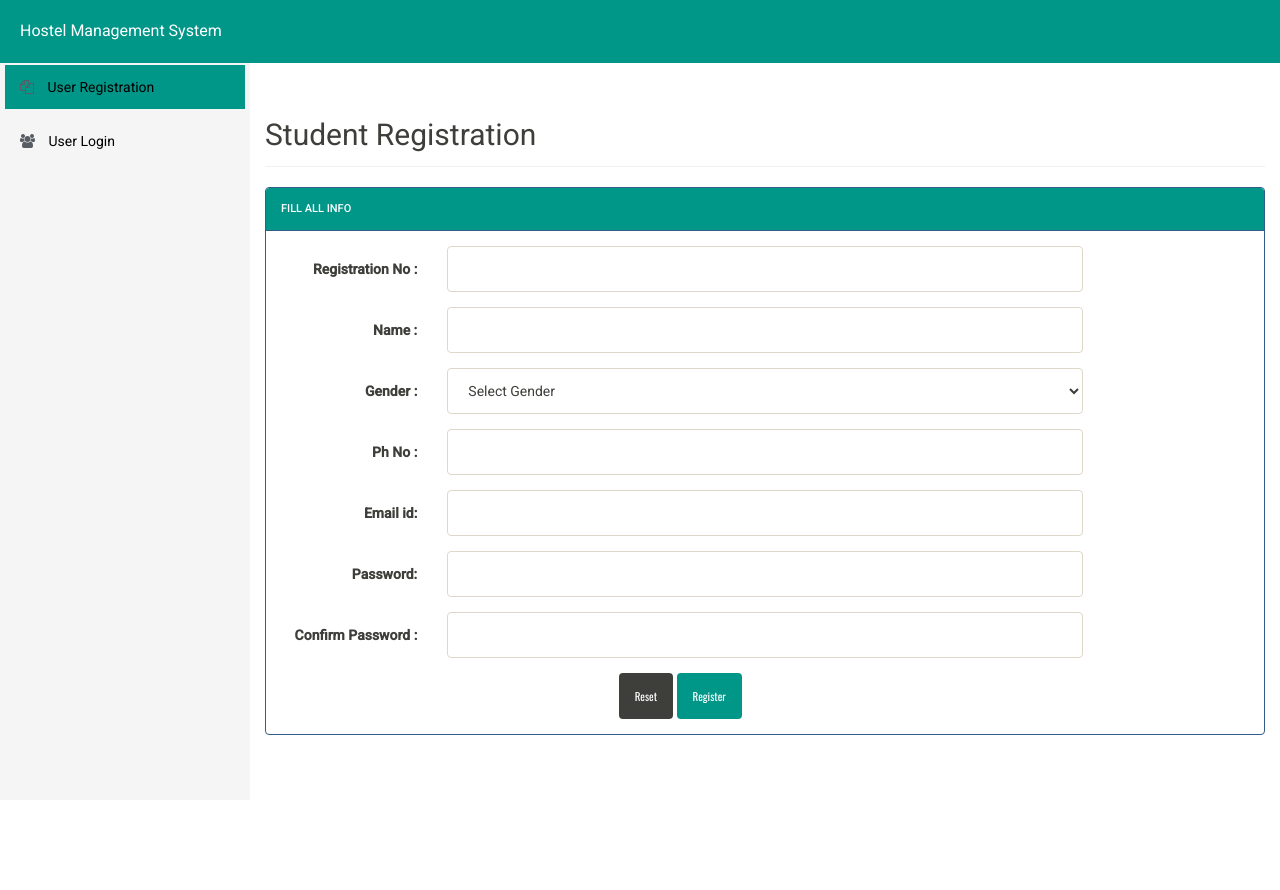
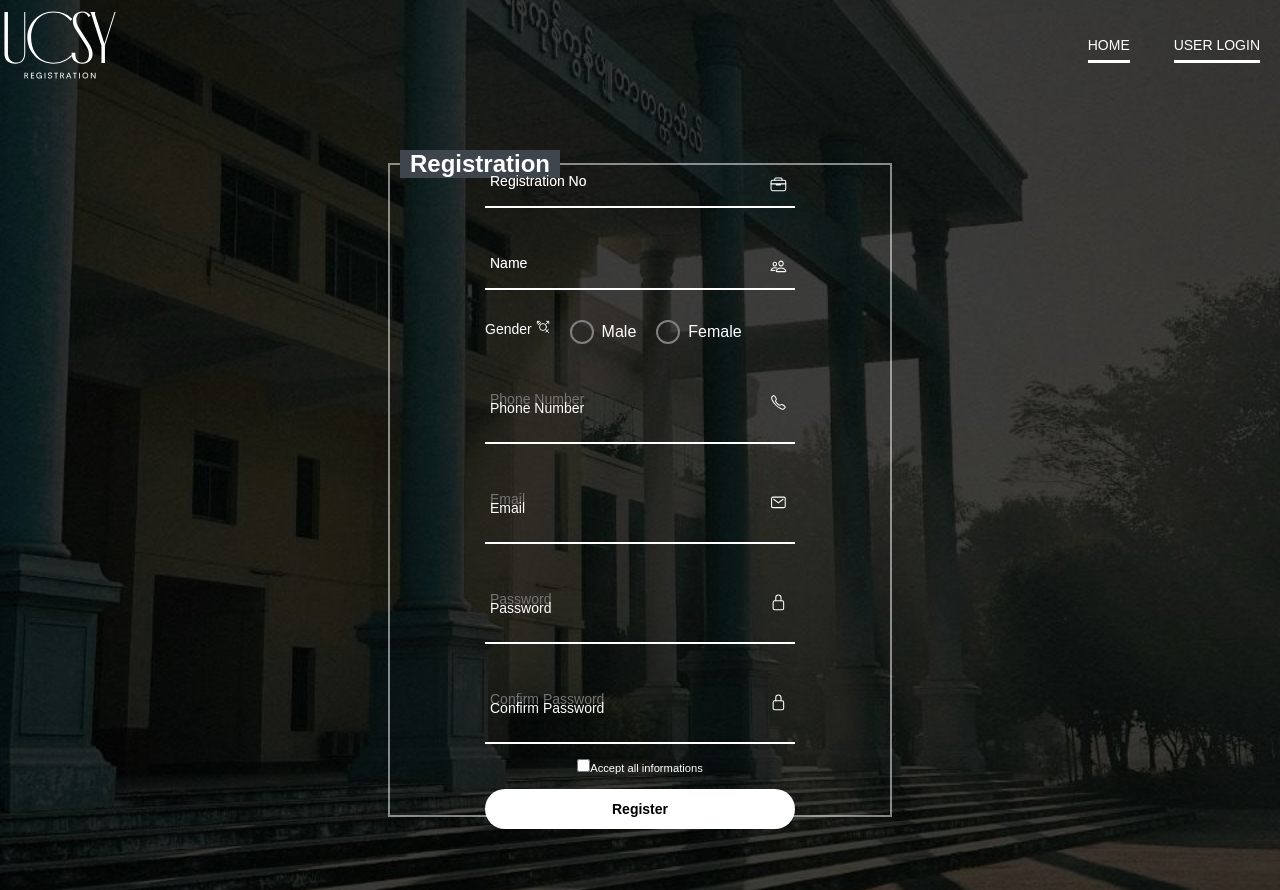
Before and after one commit to Kaung10/Hostel-Management, a PHP site: page /registration.php in a window 1280 px wide. Before the commit the page ends 735 px from the top, so only its background shows below. Run offline with PHP 8.4, Linux system fonts and the light colour scheme.

Commit message:
change registration UI by modifying reg.php and adding styv2.css

```diff
--- /dev/null
+++ b/admin/css/css/stylev2.css
@@ -0,0 +1,263 @@
+@import url('https://fonts.googleapis.com/css?family=Tangerine');
+
+*{
+    margin: 0;
+    padding: 0;
+    font-family: 'poppins',sans-serif;
+}
+body{
+    background-image : linear-gradient(rgba(0,0,0,0.75),rgba(0,0,0,0.75)),url("./Background.jpg");
+    /* background: url('./Background.jpg'); */
+
+    background-size:cover;
+    background-repeat: no-repeat;
+    background-position: center;
+}
+
+section{
+    display: flex;
+    justify-content: center;
+    align-items: center;
+    min-height: 100vh;
+    width: 100%;
+    /* background-image : linear-gradient(rgba(0,0,0,0.75),rgba(0,0,0,0.75)),url('/bg2.png');
+    /* background: url('/bg.img')no-repeat; */
+    background-size:cover;
+    background-repeat: no-repeat;
+    background-position: center;
+}
+
+.form-box{
+    position: relative;
+    width: 500px;
+    height: 650px;
+    background: transparent;
+    display: flex;
+    justify-content: center;
+    align-items: center;
+    border: 2px solid rgba(255, 255, 255, 0.5);
+}
+
+
+h2{
+    font-size: 2em;
+    color: #ffff;
+    text-align: center;
+}
+
+.inputbox{
+    position: relative;
+    margin: 30px 0 ;
+    width: 310px;
+    border-bottom: 2px solid #ffff;
+}
+
+.inputbox label{
+    position: absolute;
+    top: 50%;
+    left: 5px;
+    transform:translateY(-50%) ;
+    color: #ffff;
+    font-size: 1em;
+    pointer-events: none;
+    transition: .5s;
+}
+input:focus ~ label,
+input:valid ~ label{
+    top: -5px;
+}
+.inputbox input{
+    width: 100%;
+    height: 50px;
+    background: transparent;
+    border: none;
+    outline: none;
+    font-size: 1em;
+    padding: 0 35px 0 5px;
+    color: #ffff;
+}
+
+.inputbox ion-icon{
+    position: absolute;
+    right: 8px;
+    color: #ffff;
+    font-size: 1.2em;
+    top:20px;
+
+}
+.forget{
+    margin: -15px 0 15px;
+    font-size: .8em;
+    color: #ffff;
+    display: flex;
+    justify-content: center;
+
+}
+
+.foget label input{
+    margin-right: 3px;
+}
+
+.forget label a{
+    color: #ffff;
+    text-decoration: none;
+
+}
+
+.forget label a:hover{
+    text-decoration: underline;
+}
+
+button {
+    width: 100%;
+    height: 40px;
+    border-radius: 40px;
+    background: #ffff;
+    border: none;
+    outline: none;
+    cursor: pointer;
+    font-size: 1em;
+    font-weight: 600;
+    transition-timing-function: ease-in-out;
+    transition: 1s;
+
+}
+button:hover{
+    background: #009688;
+}
+.register {
+    font-size: .9em;
+    color: #ffff;
+    text-align: center;
+    margin:25px 0 10px;
+
+}
+
+.register p a {
+    text-decoration: none;
+    color: #ffff;
+    font-weight: 600;
+
+}
+
+.register p a:hover{
+ text-decoration: underline;
+}
+
+.navbar{
+    width:100% ;
+    margin: auto;
+    padding: 35px 0;
+    display: flex;
+    align-items: center ;
+    justify-content: space-between;
+    height: 20px;
+
+}
+
+.logo{
+    width:120px;
+    cursor : pointer;
+}
+.navbar ul li{
+    list-style:none ;
+    display: inline-block;
+    margin: 0 20px;
+    position: relative;
+}
+.navbar ul li a {
+    text-decoration: none;
+    color: #fff;
+    text-transform: uppercase;
+    transition:ease-in-out 0.5s;
+}
+
+.navbar ul li a:hover{
+    color: #009688;
+
+}
+
+.navbar ul li::after{
+    content: '';
+    height: 3px;
+    width: 100%;
+    background: #ffff;
+    position:absolute;
+    left:0;
+    bottom:-10px;
+    transition: 0.5s;
+}
+.navbar ul li::after:hover{
+    background: whitesmoke;
+}
+
+
+.navbar ul li:hover::after{
+    width:100%;
+
+}
+
+
+/* .gender-selection{
+    position: relative;
+    margin: 30px 0 ;
+    width: 310px;
+    border-bottom: 2px solid #ffff;
+} */
+
+ .gender-selection label.text-uppercase.text-sm {
+    color: #ffff;
+    font-size: 1em;
+    pointer-events: none;
+    font-family: 'poppins',sans-serif, sans-serif;
+
+}
+
+/* Hide the default radio button */
+input[type="radio"] {
+    display: none;
+}
+
+/* Gender selection container */
+.gender-selection {
+    display: flex;
+    gap: 20px; /* Space between male and female options */
+}
+
+/* Create a custom radio button */
+.custom-radio {
+    display: inline-flex;
+    align-items: center;
+    cursor: pointer;
+    font-family: 'poppins',sans-serif, sans-serif;
+    font-size: 16px;
+    color: white;
+}
+
+.custom-radio .checkmark {
+    width: 20px;
+    height: 20px;
+    border: 2px solid gray;
+    border-radius: 50%;
+    display: inline-block;
+    position: relative;
+    margin-right: 8px;
+    transition: border-color 0.2s ease;
+}
+
+/* When the radio button is checked, change the border color and add the inner circle */
+.custom-radio input[type="radio"]:checked + .checkmark {
+    border-color: skyblue;
+}
+
+.custom-radio input[type="radio"]:checked + .checkmark::after {
+    content: "";
+    width: 12px;
+    height: 12px;
+    background: skyblue;
+    border-radius: 50%;
+    position: absolute;
+    top: 50%;
+    left: 50%;
+    transform: translate(-50%, -50%);
+}
--- a/registration.php
+++ b/registration.php
@@ -40,8 +40,8 @@ catch(Exception $e)
 }
 ?>
 
-<!doctype html>
-<html lang="en" class="no-js">
+<!DOCTYPE html>
+<html lang="en">
 <head>
     <meta charset="UTF-8">
 	<meta http-equiv="X-UA-Compatible" content="IE=edge">
@@ -49,15 +49,9 @@ catch(Exception $e)
 	<meta name="description" content="">
 	<meta name="author" content="">
 	<meta name="theme-color" content="#3e454c">
-	<title>User Registration</title>
-	<link rel="stylesheet" href="css/font-awesome.min.css">
-	<link rel="stylesheet" href="css/bootstrap.min.css">
-	<link rel="stylesheet" href="css/dataTables.bootstrap.min.css">
-	<link rel="stylesheet" href="css/bootstrap-social.css">
-	<link rel="stylesheet" href="css/bootstrap-select.css">
-	<link rel="stylesheet" href="css/fileinput.min.css">
-	<link rel="stylesheet" href="css/awesome-bootstrap-checkbox.css">
-	<link rel="stylesheet" href="css/style.css">
+    <title>Student Registration Form</title>
+   <link rel="stylesheet" href="stylev2.css">
+   <link rel="stylesheet" href="style.css">
 <script type="text/javascript" src="js/jquery-1.11.3-jquery.min.js"></script>
 <script type="text/javascript" src="js/validation.min.js"></script>
 <script type="text/javascript" src="http://code.jquery.com/jquery.min.js"></script>
@@ -72,122 +66,115 @@ return false;
 }
 return true;
 }
-
 </script>
-
-<style>
-	.btn-primary {
-		background: #009688;
-		transition: ease-in-out 0.5s;
-	}
-
-	.btn-primary:hover {
-		background: #004d42 !important; /* Darker shade for hover effect */
-		cursor: pointer;
-	}
-</style>
 </head>
 <body>
-	<?php include('includes/header.php');?>
-	<div class="ts-main-content">
-		<?php include('includes/sidebar.php');?>
-		<div class="content-wrapper">
-			<div class="container-fluid">
+    <div class="body">
+    <div class="navbar">
+        <img src='logo.svg' class="logo">
+        <ul>
+        <li><a href="index.php">Home</a></li>
+        <li><a href="login.php">User Login</a></li>
 
-				<div class="row">
-					<div class="col-md-12">
-
-						<h2 class="page-title">Student Registration </h2>
-
-						<div class="row">
-							<div class="col-md-12">
-								<div class="panel panel-primary" >
-									<div class="panel-heading" style="background:#009688" >Fill all Info</div>
-									<div class="panel-body">
-			<form method="post" action="" name="registration" class="form-horizontal" onSubmit="return valid();">
+        </ul>
+    </div>
+    <section>
 
 
+        <div class="form-box">
+            <div class="form-value">
+                <form action="" class="mt" method="post">
 
-<div class="form-group">
-<label class="col-sm-2 control-label" >Registration No : </label>
-<div class="col-sm-8">
-<input type="text" name="regno" id="regno"  class="form-control" required="required" onBlur="checkRegnoAvailability()" pattern="YKPT-\d{5}" title="YKPT-XXXXX">
-<span id="user-reg-availability" style="font-size:12px;"></span>
-</div>
+                <legend>Registration</legend>
+					<div class="inputbox">
+					<ion-icon name="briefcase-outline"></ion-icon>
+
+                        <input id="regno" type="text" placeholder="Registration No " name="" class="form-control " required="true" pattern="YKPT-\d{5}" title="YKPT-XXXXX">
+                        <label for="" class="text-uppercase text-sm">Registration No </label>
                     </div>
 
-
-<div class="form-group">
-<label class="col-sm-2 control-label">Name : </label>
-<div class="col-sm-8">
-<input type="text" name="name" id="fname"  class="form-control" required="required" >
-</div>
-</div>
-
-<div class="form-group">
-<label class="col-sm-2 control-label">Gender : </label>
-<div class="col-sm-8">
-<select name="gender" class="form-control" required="required">
-<option value="">Select Gender</option>
-<option value="male">Male</option>
-<option value="female">Female</option>
-
-</select>
-</div>
-</div>
-
-<div class="form-group">
-<label class="col-sm-2 control-label">Ph No : </label>
-<div class="col-sm-8">
-<input type="text" name="contact" id="contact"  class="form-control" required="required" pattern="09[0-9]{7,9}" title="09XXXXXXXXX">
-</div>
-</div>
-
-
-<div class="form-group">
-<label class="col-sm-2 control-label">Email id: </label>
-<div class="col-sm-8">
-<input type="email" name="email" id="email"  class="form-control" onBlur="checkAvailability()" required="required">
-<span id="user-availability-status" style="font-size:12px;"></span>
-</div>
-</div>
-
-<div class="form-group">
-<label class="col-sm-2 control-label">Password: </label>
-<div class="col-sm-8">
-<input type="password" name="password" id="password"  class="form-control" required="required">
-</div>
-</div>
-
-
-<div class="form-group">
-<label class="col-sm-2 control-label">Confirm Password : </label>
-<div class="col-sm-8">
-<input type="password" name="cpassword" id="cpassword"  class="form-control" required="required">
-</div>
+					<div class="inputbox">
+					<ion-icon name="people-outline"></ion-icon>
+                        <input id="" type="text" placeholder="Name" name="fname" class="form-control " required="true">
+                        <label for="" class="text-uppercase text-sm">Name</label>
                     </div>
 
 
 
+					<div class="gender-selection">
+                    <label for="" class="text-uppercase text-sm">Gender                     <ion-icon name="transgender-outline"></ion-icon>
+                    </label>
+  <label class="custom-radio">
+    <input type="radio" name="gender" value="male" />
+    <span class="checkmark"></span>
+    Male
+  </label>
+  <label class="custom-radio">
+    <input type="radio" name="gender" value="female" />
+    <span class="checkmark"></span>
+    Female
+  </label>
+</div>
 
-<div class="col-sm-6 col-sm-offset-4">
-<button class="btn btn-default" type="reset">Reset</button>
-<input type="submit" name="submit" Value="Register" class="btn btn-primary" >
+
+
+					<div class="inputbox">
+					<ion-icon name="call-outline"></ion-icon>
+                        <input id="" type="text" placeholder="Phone Number" name="" class="form-control mb" required="true" pattern="09[0-9]{7,9}" title="09XXXXXXXXX">
+                        <label for="" class="text-uppercase text-sm">Phone Number </label>
                     </div>
+
+					<div class="inputbox">
+                        <ion-icon name="mail-outline"></ion-icon>
+                        <input id="email" type="text" placeholder="Email" name="emailreg" class="form-control mb" required="true">
+                        <label for="" class="text-uppercase text-sm">Email</label>
+                    </div>
+
+                    <div class="inputbox">
+                        <ion-icon name="lock-closed-outline"></ion-icon>
+                    <input id="pass" type="password" placeholder="Password" name="password" class="form-control mb" required="true"required>
+                    <!-- <input type="password" name="password" class="form-control mb" required="true" title="Enter your password"required> -->
+                    <label for="" class="text-uppercase text-sm">Password</label>
+                    </div>
+
+					<div class="inputbox">
+                        <ion-icon name="lock-closed-outline"></ion-icon>
+                    <input id="pass" type="password" placeholder="Confirm Password" name="password" class="form-control mb" required="true"required>
+                    <!-- <input type="password" name="password" class="form-control mb" required="true" title="Enter your password"required> -->
+                    <label for="" class="text-uppercase text-sm">Confirm Password</label>
+                    </div>
+
+
+                    <div class="forget">
+                        <label for=""><input type="checkbox">Accept<a href=".php" class="text-light"> all informations</a></label>
+                    </div>
+
+                    <button type="submit" name="login" value="login" >Register</button>
+                    <div class="register">    </div>
+
                 </form>
 
             </div>
 </div>
+    </section>
+
+    <style>
+
+legend {
+    font-size: 24px;
+    font-weight: bold;
+    padding: 0 10px;
+    background-color: #3e454c;
+    color: white;
+    position: absolute;
+    top: -15px;
+    left: 10px;
+}
+</style>
+
 </div>
-							</div>
-						</div>
-							</div>
-						</div>
-					</div>
-				</div>
-			</div>
-		</div>
-	</div>
+    <script type="module" src="https://unpkg.com/ionicons@7.1.0/dist/ionicons/ionicons.esm.js"></script>
+    <script nomodule src="https://unpkg.com/ionicons@7.1.0/dist/ionicons/ionicons.js"></script>
     <script src="js/jquery.min.js"></script>
 	<script src="js/bootstrap-select.min.js"></script>
 	<script src="js/bootstrap.min.js"></script>
@@ -198,6 +185,8 @@ return true;
 	<script src="js/chartData.js"></script>
 	<script src="js/main.js"></script>
 </body>
+
+
 <script>
 function checkAvailability() {
 
@@ -238,6 +227,7 @@ alert('error');
 });
 }
 </script>
+
 
 <script>
         function goToPage(page) {
@@ -297,4 +287,37 @@ function valid() {
 
     </script>
 
+
+
+
+<script type="text/javascript">
+function valid()
+{
+if(document.registration.password.value!= document.registration.cpassword.value)
+{
+alert("Password and Re-Type Password Field do not match  !!");
+document.registration.cpassword.focus();
+return false;
+}
+return true;
+}
+
+</script>
+
+<style>
+	.btn-primary {
+		background: #009688;
+		transition: ease-in-out 0.5s;
+	}
+
+	.btn-primary:hover {
+		background: #004d42 !important; /* Darker shade for hover effect */
+		cursor: pointer;
+	}
+</style>
+
+
+
+
+
 </html>
```
Lines whose indentation alone changed are shown as unchanged.
